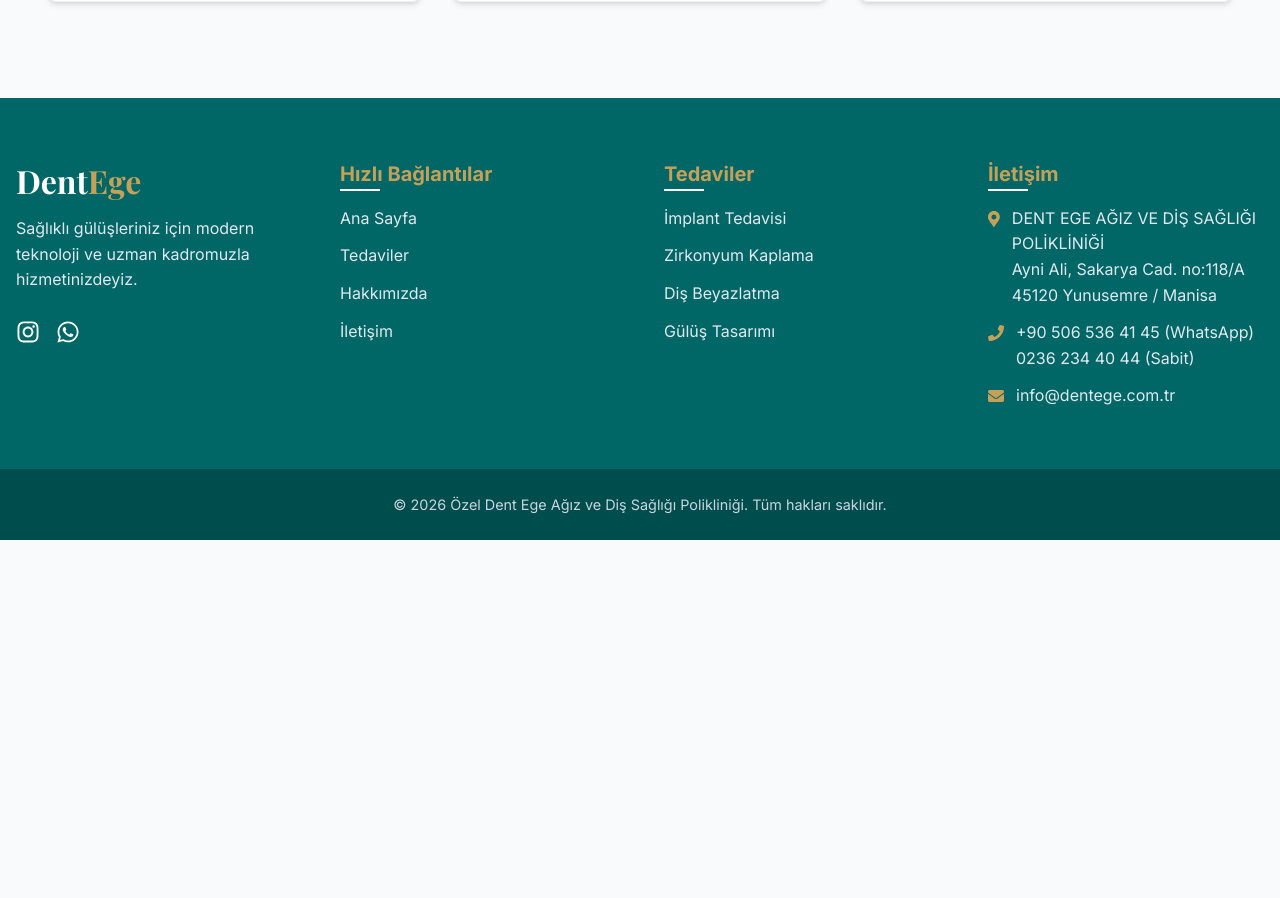
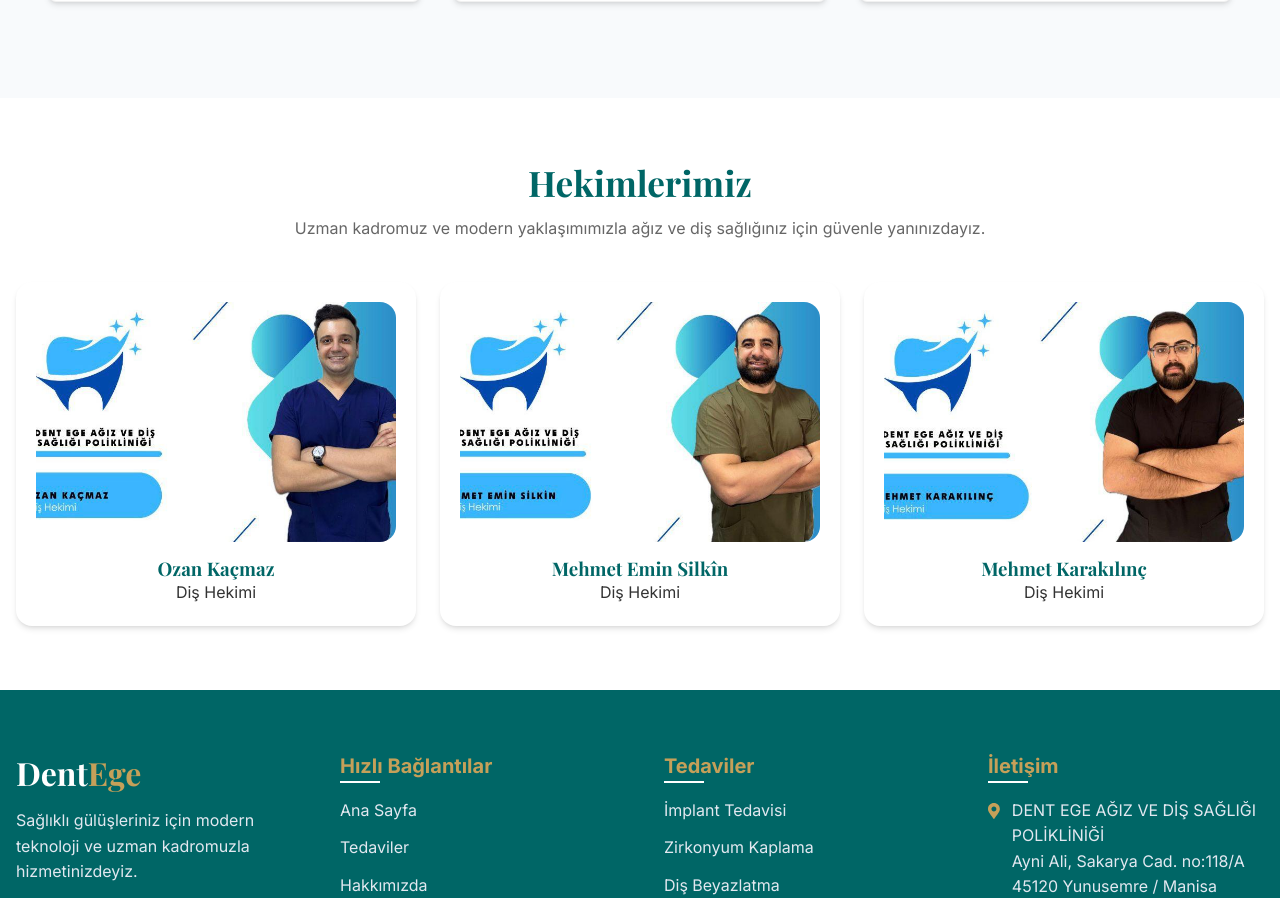
Before and after one commit to ozgekacmazz/dentege-website, a React (Vite) app: page / in a window 1280 px wide. Shown: the part 2757-3655 px from the top of the page. Before the commit the page ends 3297 px from the top, so only its background shows below. Built offline with nearby package versions, Linux system fonts and the light colour scheme.

Commit message:
UI: add doctors section to home

```diff
--- /dev/null
+++ b/src/components/DoctorsSection.tsx
@@ -0,0 +1,55 @@
+import ozanImg from "../assets/WhatsApp Image 2026-02-04 at 09.26.05.jpeg";
+import mehmetEminImg from "../assets/WhatsApp Image 2026-02-04 at 09.26.19.jpeg";
+import mehmetKarakilincImg from "../assets/WhatsApp Image 2026-02-04 at 09.26.32.jpeg";
+import "../styles/DoctorsSection.css";
+
+const DoctorsSection = () => {
+    const doctors = [
+        {
+            name: "Ozan Kaçmaz",
+            title: "Diş Hekimi",
+            img: ozanImg,
+            alt: "Diş Hekimi Ozan Kaçmaz - Dent Ege Diş Kliniği Manisa",
+        },
+        {
+            name: "Mehmet Emin Silkîn",
+            title: "Diş Hekimi",
+            img: mehmetEminImg,
+            alt: "Diş Hekimi Mehmet Emin Silkîn - Dent Ege Diş Kliniği Manisa",
+        },
+        {
+            name: "Mehmet Karakılınç",
+            title: "Diş Hekimi",
+            img: mehmetKarakilincImg,
+            alt: "Diş Hekimi Mehmet Karakılınç - Dent Ege Diş Kliniği Manisa",
+        },
+    ];
+
+    return (
+        <section className="doctors-section">
+            <div className="container">
+                <div className="doctors-head">
+                    <h2>Hekimlerimiz</h2>
+                    <p>
+                        Uzman kadromuz ve modern yaklaşımımızla ağız ve diş sağlığınız için
+                        güvenle yanınızdayız.
+                    </p>
+                </div>
+
+                <div className="doctors-grid">
+                    {doctors.map((d) => (
+                        <div className="doctor-card" key={d.name}>
+                            <div className="doctor-img-wrap">
+                                <img src={d.img} alt={d.alt} loading="lazy" />
+                            </div>
+                            <h3>{d.name}</h3>
+                            <p>{d.title}</p>
+                        </div>
+                    ))}
+                </div>
+            </div>
+        </section>
+    );
+};
+
+export default DoctorsSection;
--- a/src/pages/Home.tsx
+++ b/src/pages/Home.tsx
@@ -1,6 +1,7 @@
 import Hero from '../components/Hero';
 import ClinicIntro from '../components/ClinicIntro';
 import TreatmentCard from '../components/TreatmentCard';
+import DoctorsSection from '../components/DoctorsSection';
 import Seo from '../components/Seo';
 import { FaTooth, FaGem, FaMagic, FaChild, FaTeeth, FaSmile } from 'react-icons/fa';
 
@@ -50,6 +51,7 @@ const Home = () => {
                 title="Dent Ege Diş Kliniği | Manisa Yunusemre Diş Hekimi ve Diş Tedavileri"
                 description="Manisa Yunusemre'de implant, diş beyazlatma, zirkonyum kaplama, gülüş tasarımı, ortodonti ve çocuk diş hekimliği için Dent Ege Diş Kliniği'nden randevu alabilirsiniz."
             />
+
             <Hero />
             <ClinicIntro />
 
@@ -80,6 +82,9 @@ const Home = () => {
                     </div>
                 </div>
             </section>
+
+            {/*  Yeni: Hekimlerimiz Bölümü */}
+            <DoctorsSection />
         </>
     );
 };
--- /dev/null
+++ b/src/styles/DoctorsSection.css
@@ -0,0 +1,53 @@
+.doctors-section {
+    padding: 4rem 0;
+    background: #ffffff;
+}
+
+.doctors-head {
+    text-align: center;
+    margin-bottom: 2.5rem;
+}
+
+.doctors-head h2 {
+    font-size: 2.2rem;
+    margin-bottom: 0.75rem;
+}
+
+.doctors-head p {
+    max-width: 700px;
+    margin: 0 auto;
+    color: var(--color-text-light);
+}
+
+.doctors-grid {
+    display: grid;
+    grid-template-columns: repeat(auto-fit, minmax(220px, 1fr));
+    gap: 1.5rem;
+}
+
+.doctor-card {
+    background: var(--color-white);
+    border-radius: var(--radius-lg);
+    box-shadow: var(--shadow-md);
+    padding: 1.25rem;
+    text-align: center;
+    transition: transform 0.2s ease, box-shadow 0.2s ease;
+}
+
+.doctor-card:hover {
+    transform: translateY(-3px);
+    box-shadow: 0 14px 40px rgba(0,0,0,0.12);
+}
+
+.doctor-img-wrap {
+    border-radius: var(--radius-lg);
+    overflow: hidden;
+    margin-bottom: 1rem;
+}
+
+.doctor-img-wrap img {
+    width: 100%;
+    height: 240px;
+    object-fit: cover;
+    display: block;
+}
```
